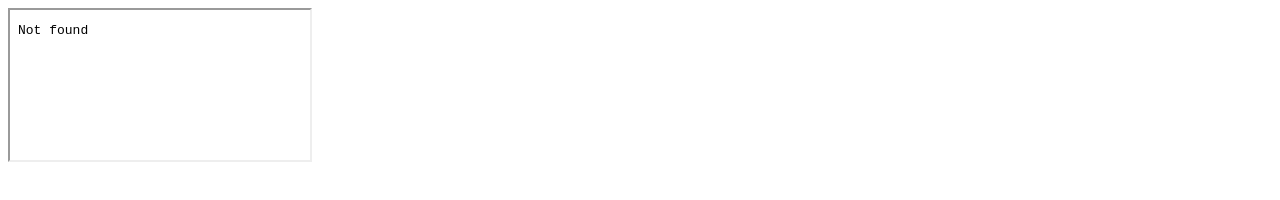
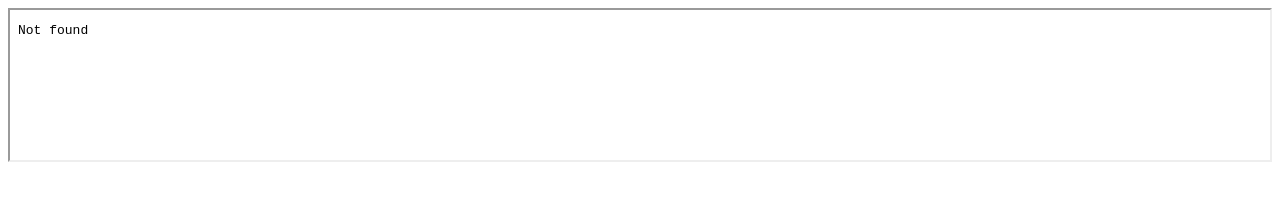
Before and after one commit to hiringthing/hiringthing.github.io, a plain HTML site: page index.html in a window 1280 px wide. Drawn offline with Linux system fonts and the light colour scheme.

Commit message:
Style iframe width

```diff
--- a/index.html
+++ b/index.html
@@ -4,6 +4,12 @@
     <meta charset="utf-8">
     <title>HiringThing Iframe Test Page</title>
     <meta name="description" content="HiringThing Iframe Test Page">
+    <style type="text/css">
+      #subject_iframe {
+        width: -moz-available;
+        width: -webkit-fill-available;
+      }
+    </style>
   </head>
   <body>
     <iframe id="subject_iframe" src></iframe>
```
